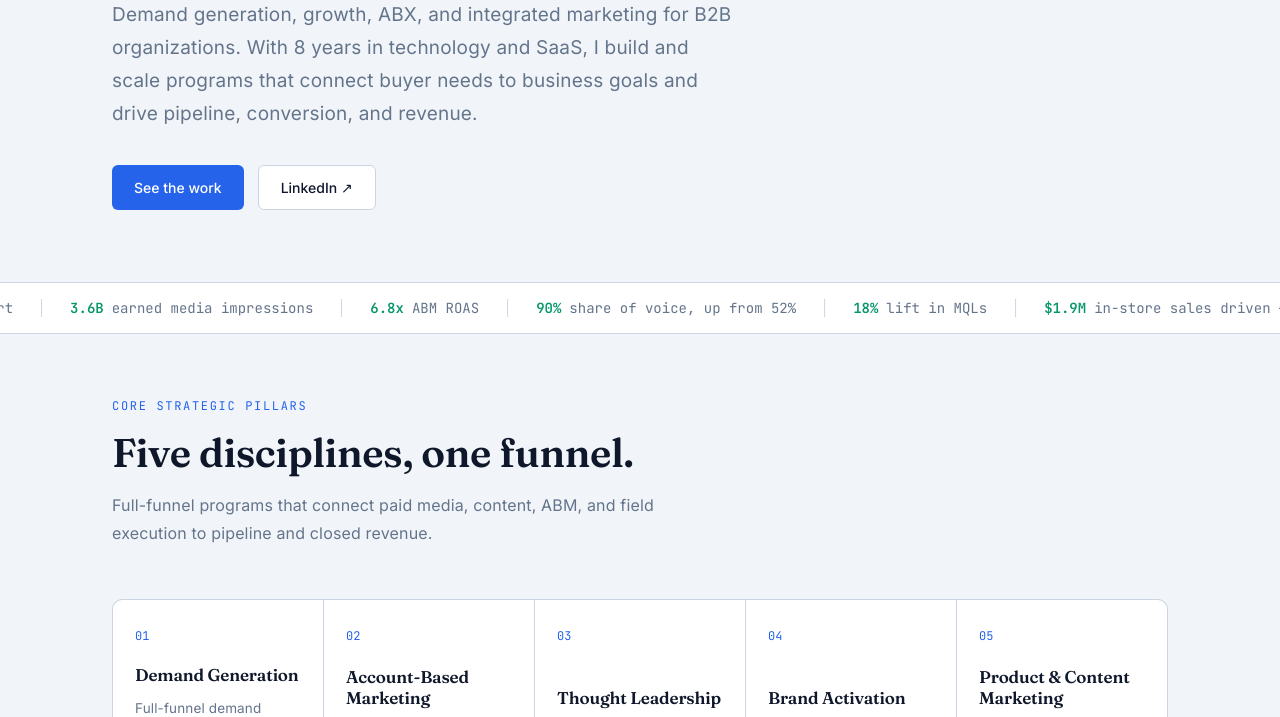
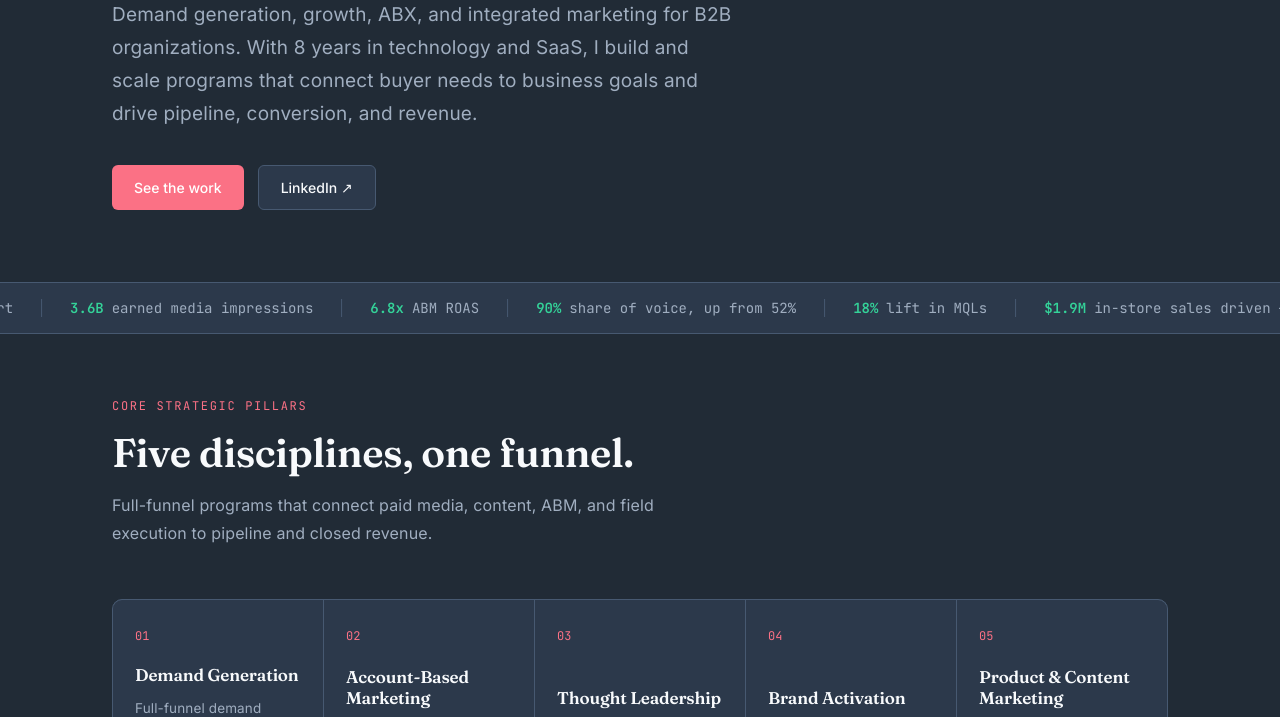
Before and after one commit to TaniaKoutoupis/taniakoutoupis.github.io, a plain HTML site: page index.html in a window 1280 px wide. Shown: the part 441-1158 px from the top of the page. Drawn offline with Linux system fonts and the light colour scheme.

Commit message:
Update index.html

```diff
--- a/index.html
+++ b/index.html
@@ -9,18 +9,18 @@
 <link rel="preconnect" href="https://fonts.gstatic.com" crossorigin>
 <link href="https://fonts.googleapis.com/css2?family=Fraunces:ital,opsz,wght@0,9..144,340;0,9..144,480;0,9..144,600;1,9..144,420&family=Inter:wght@400;500;600&family=JetBrains+Mono:wght@400;500;600&display=swap" rel="stylesheet">
 <style>
-  :root {
-    /* Cool Ice & Slate Palette (Zero Yellow/Cream) */
-    --bg: #F1F5F9;        /* Crisp, cool light slate canvas */
-    --surface: #FFFFFF;   /* Pure white cards */
-    --surface-2: #E2E8F0; /* Clean grey metric containers */
-    --line: #CBD5E1;      /* Crisp slate borders */
-    --ink: #0F172A;       /* Deep slate text */
-    --muted: #64748B;     /* Slate secondary text */
-    --red: #2563EB;       /* Enterprise Cobalt Blue accent */
-    --gold: #059669;      /* Rich emerald green metrics */
-    --radius: 10px;
-  }
+:root {
+  /* True In-Between / Dim Mode Palette */
+  --bg: #212B36;        /* Medium slate background (50% lighter than navy, zero white glare) */
+  --surface: #2C394B;   /* Elevated card background that floats clearly off the canvas */
+  --surface-2: #38485E; /* Crisp metric container blocks */
+  --line: #475971;      /* High-visibility defined borders */
+  --ink: #F8FAFC;       /* Bright white typography for effortless reading */
+  --muted: #A0AEC0;     /* Soft slate secondary text */
+  --red: #FB7185;       /* Coral crimson accent dot/links */
+  --gold: #34D399;      /* High-contrast Mint Green for revenue & metric numbers */
+  --radius: 10px;
+}
   * { box-sizing: border-box; }
   html { scroll-behavior: smooth; }
   body {
```
